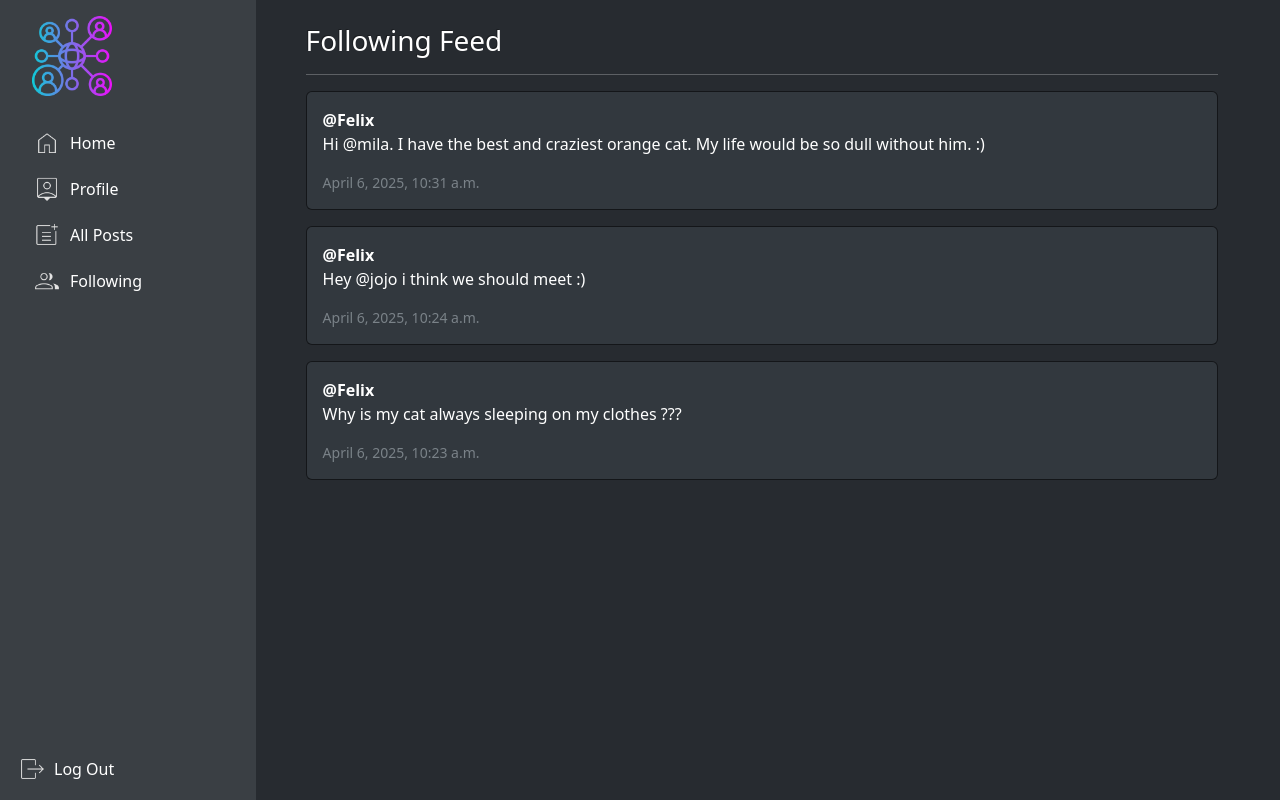
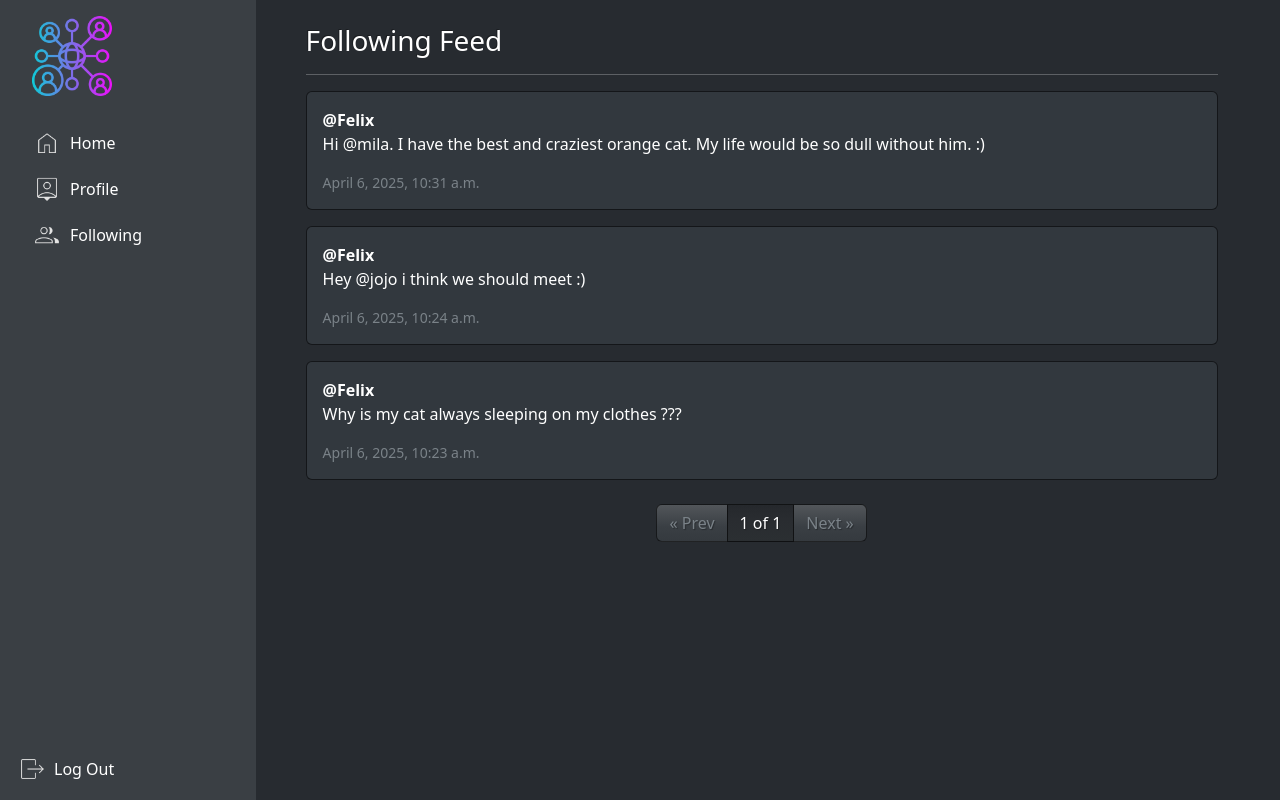
Before and after one commit to Maz-hub/CS50W-Network-Project, a Django app: page /following in a window 1280 px wide. Run offline with Django 3.2, Linux system fonts and the light colour scheme; a user stored in the database is signed in; data comes from the database, SQL or seed files in the repository; both versions use the stored data as it was after the commit; some libraries are stand-ins or nearby versions.

Commit message:
layout update

```diff
--- a/network/static/network/script.js
+++ b/network/static/network/script.js
@@ -35,13 +35,24 @@ document.addEventListener("DOMContentLoaded", () => {
           "X-CSRFToken": getCookie("csrftoken"),
         },
       })
-        .then((response) => response.json())
+        .then((response) => {
+          if (!response.ok) {
+            throw new Error("Not allowed");
+          }
+          return response.json();
+        })
         .then((data) => {
-          // Ensure UI reflects backend truth
           span.textContent = data.likes_count;
           icon.dataset.liked = data.liked;
           icon.classList.toggle("liked", data.liked);
-        });
+        })
+        .catch((error) => {
+          // Revert UI because user wasn't allowed
+          icon.classList.toggle("liked", liked); // undo toggle
+          icon.dataset.liked = liked;
+          span.textContent = currentLikes; // revert like count
+
+          alert("You must be logged in to like posts.");
         });
     });
     // EDIT BUTTON
@@ -87,3 +98,4 @@ document.addEventListener("DOMContentLoaded", () => {
       });
     });
   });
+});
--- a/network/static/network/styles.css
+++ b/network/static/network/styles.css
@@ -22,3 +22,17 @@
 #sidebarMenu {
     transition: height 0.3s ease;
 }
+
+/* Left menu hover effects */
+.nav-link:hover {
+    color: #1cc2da !important;
+}
+
+.nav-link:hover img {
+    filter: brightness(1.2) drop-shadow(0 0 4px #1cc2da);
+    transition: filter 0.2s ease;
+}
+
+.nav-link img {
+    transition: filter 0.2s ease;
+}
--- a/network/templates/network/following.html
+++ b/network/templates/network/following.html
@@ -1,18 +1,51 @@
-{% extends "network/layout.html" %}
-
-{% block body %}
-
+{% extends "network/layout.html" %} {% block body %}
 
 <h3>Following Feed</h3>
 <hr />
-{% for post in posts %}
+
+{% for post in page_obj %}
 <div class="card mb-3 p-3">
-    <strong>@{{ post.user.username }}</strong>
-    <p>{{ post.content }}</p>
-    <small class="text-muted">{{ post.timestamp }}</small>
+  <strong>@{{ post.user.username }}</strong>
+  <p>{{ post.content }}</p>
+  <small class="text-muted">{{ post.timestamp }}</small>
 </div>
 {% empty %}
 <p>No posts from users you follow yet.</p>
 {% endfor %}
 
+<!-- Pagination controls -->
+<nav aria-label="Pagination">
+  <ul class="pagination justify-content-center mt-4">
+    {% if page_obj.has_previous %}
+    <li class="page-item">
+      <a class="page-link" href="?page={{ page_obj.previous_page_number }}"
+        >&laquo; Prev</a
+      >
+    </li>
+    {% else %}
+    <li class="page-item disabled">
+      <span class="page-link">&laquo; Prev</span>
+    </li>
+    {% endif %}
+
+    <li class="page-item active">
+      <span class="page-link"
+        >{{ page_obj.number }} of {{ page_obj.paginator.num_pages }}</span
+      >
+    </li>
+
+    {% if page_obj.has_next %}
+    <li class="page-item">
+      <a class="page-link" href="?page={{ page_obj.next_page_number }}"
+        >Next &raquo;</a
+      >
+    </li>
+    {% else %}
+    <li class="page-item disabled">
+      <span class="page-link">Next &raquo;</span>
+    </li>
+    {% endif %}
+  </ul>
+</nav>
+
 {% endblock %}
--- a/network/templates/network/layout.html
+++ b/network/templates/network/layout.html
@@ -2,11 +2,13 @@
 
 <!DOCTYPE html>
 <html lang="en">
-
   <head>
     <title>{% block title %}Social Network{% endblock %}</title>
     <!-- Bootswatch Slate theme -->
-  <link rel="stylesheet" href="https://cdn.jsdelivr.net/npm/bootswatch@5.3.2/dist/slate/bootstrap.min.css" />
+    <link
+      rel="stylesheet"
+      href="https://cdn.jsdelivr.net/npm/bootswatch@5.3.2/dist/slate/bootstrap.min.css"
+    />
 
     <link href="{% static 'network/styles.css' %}" rel="stylesheet" />
   </head>
@@ -15,47 +17,69 @@
     <div class="container-fluid">
       <div class="row min-vh-100">
         <!-- LEFT SIDEBAR FIXED -->
-      <div class="col-md-3 bg-primary text-white d-flex flex-column justify-content-between p-3" style="
+        <div
+          class="col-md-3 bg-primary text-white d-flex flex-column justify-content-between p-3"
+          style="
             position: fixed;
             top: 0;
             bottom: 0;
             left: 0;
             overflow-y: auto;
             width: 20%;
-          ">
+          "
+        >
           <div>
             <!-- LOGO -->
             <div class="text-left mb-4 ps-3">
-            <img src="{% static 'images/logo.png' %}" alt="Logo" class="img-fluid" style="max-height: 80px" />
+              <img
+                src="{% static 'images/logo.png' %}"
+                alt="Logo"
+                class="img-fluid"
+                style="max-height: 80px"
+              />
             </div>
 
             <!-- MENU -->
             <ul class="nav flex-column">
               <li class="nav-item">
-              <a class="nav-link text-white d-flex align-items-center gap-2" href="{% url 'index' %}">
-                <img src="{% static 'images/network_home.png' %}" alt="Home" style="height: 30px" />
+                <a
+                  class="nav-link text-white d-flex align-items-center gap-2"
+                  href="{% url 'index' %}"
+                >
+                  <img
+                    src="{% static 'images/network_home.png' %}"
+                    alt="Home"
+                    style="height: 30px"
+                  />
                   Home
-              </a>
-            </li>
-
-            <li class="nav-item">
-              <a class="nav-link text-white d-flex align-items-center gap-2" href="#">
-                <img src="{% static 'images/profile.png' %}" alt="Profile" style="height: 30px" />
-                Profile
-              </a>
-            </li>
-
-            <li class="nav-item">
-              <a class="nav-link text-white d-flex align-items-center gap-2" href="{% url 'index' %}">
-                <img src="{% static 'images/posts.png' %}" alt="All Posts" style="height: 30px" />
-                All Posts
                 </a>
               </li>
 
               {% if user.is_authenticated %}
               <li class="nav-item">
-              <a class="nav-link text-white d-flex align-items-center gap-2" href="{% url 'following' %}">
-                <img src="{% static 'images/following.png' %}" alt="Following" style="height: 30px" />
+                <a
+                  class="nav-link text-white d-flex align-items-center gap-2"
+                  href="{% url 'profile' user.username %}"
+                >
+                  <img
+                    src="{% static 'images/profile.png' %}"
+                    alt="Profile"
+                    style="height: 30px"
+                  />
+                  Profile
+                </a>
+              </li>
+              {% endif %} {% if user.is_authenticated %}
+              <li class="nav-item">
+                <a
+                  class="nav-link text-white d-flex align-items-center gap-2"
+                  href="{% url 'following' %}"
+                >
+                  <img
+                    src="{% static 'images/following.png' %}"
+                    alt="Following"
+                    style="height: 30px"
+                  />
                   Following
                 </a>
               </li>
@@ -66,18 +90,47 @@
           <!-- LOGOUT -->
           <div>
             {% if user.is_authenticated %}
-          <a class="nav-link text-white d-flex align-items-center gap-2" href="{% url 'logout' %}">
-            <img src="{% static 'images/log_out.png' %}" alt="All Posts" style="height: 30px" />
-            Log Out</a>
+            <a
+              class="nav-link text-white d-flex align-items-center gap-2"
+              href="{% url 'logout' %}"
+            >
+              <img
+                src="{% static 'images/log_out.png' %}"
+                alt="Log Out"
+                style="height: 30px"
+              />
+              Log Out</a
+            >
             {% else %}
-          <a class="nav-link text-white" href="{% url 'login' %}">Log In</a>
-          <a class="nav-link text-white" href="{% url 'register' %}">Register</a>
+            <a
+              class="nav-link text-white d-flex align-items-center gap-2 mb-3"
+              href="{% url 'login' %}"
+            >
+              <img
+                src="{% static 'images/login.png' %}"
+                alt="Log Out"
+                style="height: 30px"
+              />Log In</a
+            >
+            <a
+              class="nav-link text-white d-flex align-items-center gap-2"
+              href="{% url 'register' %}"
+            >
+              <img
+                src="{% static 'images/registration.png' %}"
+                alt="Log Out"
+                style="height: 30px"
+              />Register</a
+            >
             {% endif %}
           </div>
         </div>
 
         <!-- MAIN CONTENT -->
-      <div class="col-md-9 offset-md-3 bg-dark text-white p-4" style="margin-left: 22%">
+        <div
+          class="col-md-9 offset-md-3 bg-dark text-white p-4"
+          style="margin-left: 22%"
+        >
           {% block body %} {% endblock %}
         </div>
       </div>
@@ -85,5 +138,4 @@
     <script src="{% static 'network/script.js' %}"></script>
     <script src="https://cdn.jsdelivr.net/npm/bootstrap@5.3.2/dist/js/bootstrap.bundle.min.js"></script>
   </body>
-
 </html>
--- a/network/views.py
+++ b/network/views.py
@@ -132,15 +132,17 @@ def toggle_follow(request, username):
 
 @login_required
 def following(request):
-    # Get users the current user is following
     followed_users = Follow.objects.filter(follower=request.user).values_list("user", flat=True)
-
-    # Get posts from followed users only
     posts = Post.objects.filter(user__in=followed_users).order_by("-timestamp")
 
+    paginator = Paginator(posts, 10)  # Paginate just like index
+    page_number = request.GET.get("page")
+    page_obj = paginator.get_page(page_number)
+
     return render(request, "network/following.html", {
-        "posts": posts
+        "page_obj": page_obj
     })
+
 
 @login_required
 @require_http_methods(["PUT"])
```
Also changed, not shown: network/templates/network/login.html (+15 -6 lines), network/templates/network/profile.html (+7 -3 lines), db.sqlite3, network/static/images/login.png (added), network/static/images/registration.png (added). Lines whose indentation alone changed are shown as unchanged.
